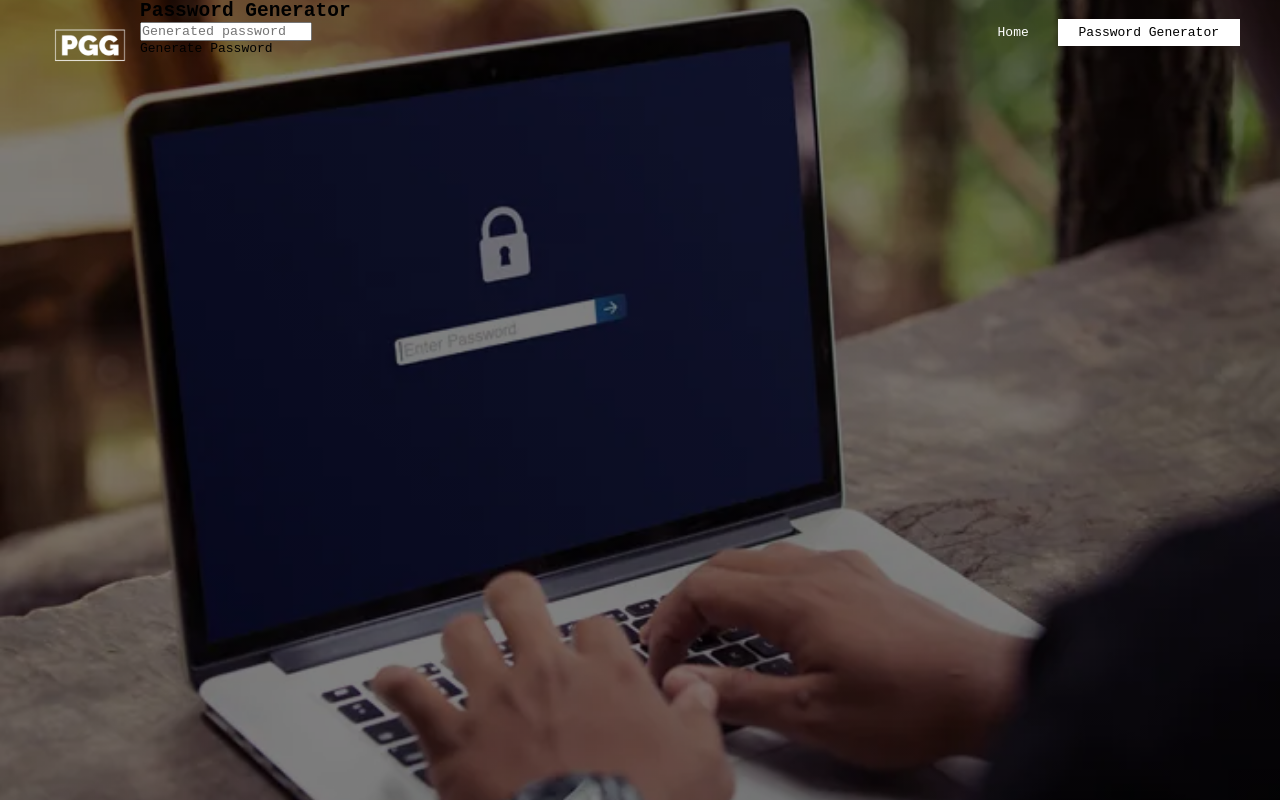
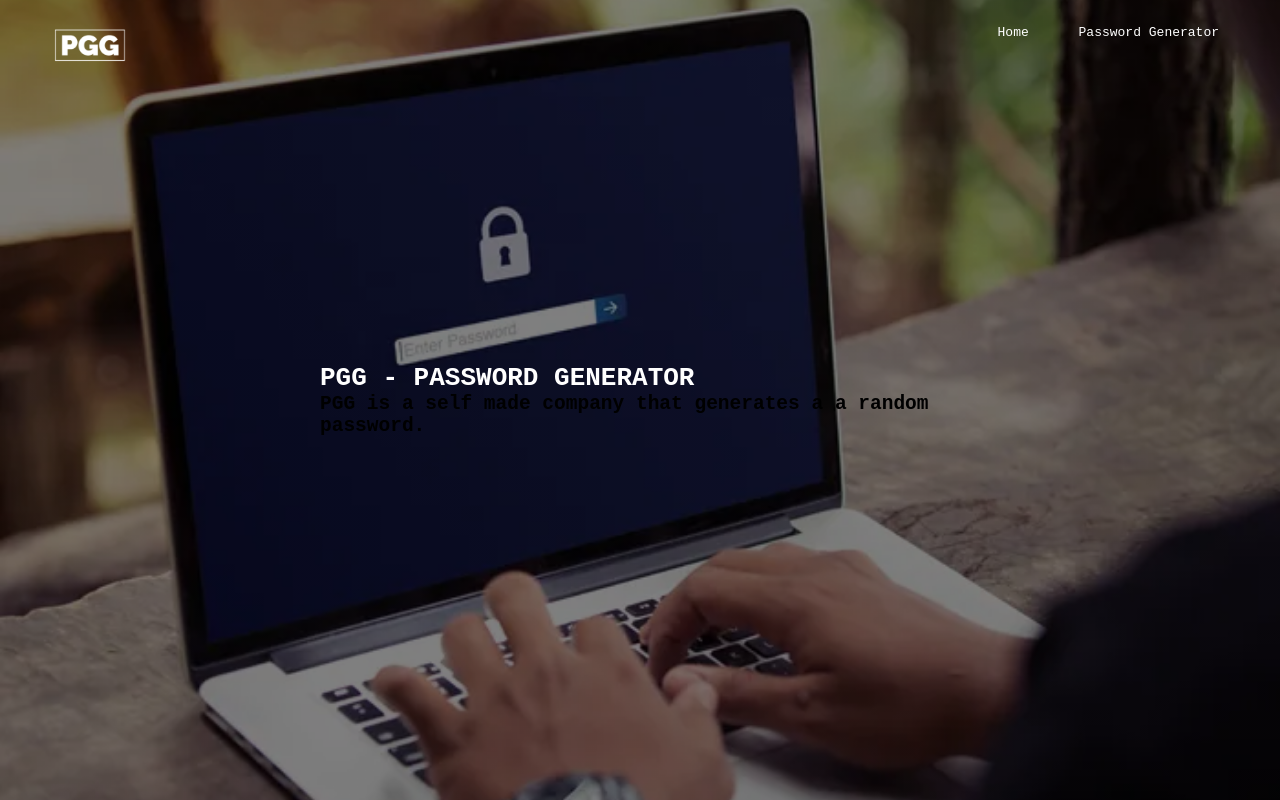
Before and after one commit to PGGpassword/PGG, a plain HTML site: page page2.html in a window 1280 px wide. Drawn offline with Linux system fonts and the light colour scheme.

Commit message:
Update page2.html

```diff
--- a/page2.html
+++ b/page2.html
@@ -11,17 +11,15 @@
                     <img src = "PGGGGd.png">
                 </div>
                 <ul>
-                    <li><a href="index.html">Home</a></li>
-                    <li class="active"><a href="#">Password Generator</a></li>
+                    <li><a href="https://pggpassword.github.io/PGG/">Home</a></li>
+                    <li><a href="https://pggpassword.github.io/passwordgen/">Password Generator</a></li>
                 </ul>
-                <div class="inputbox">
-                    <h2>Password Generator</h2>
-                    <input type="text" name="" placeholder="Generated password" id="password" readonly="">
-                    <div id ="btn">
-                        Generate Password
-                    </div>
-                </div>
             </div>
+            <div class="title">
+                <h1>PGG - PASSWORD GENERATOR</h1>
+                <h2>PGG is a self made company that generates a a random password.</h2>
+            </div>
+
         </header>
     </body>
 </html>
```
